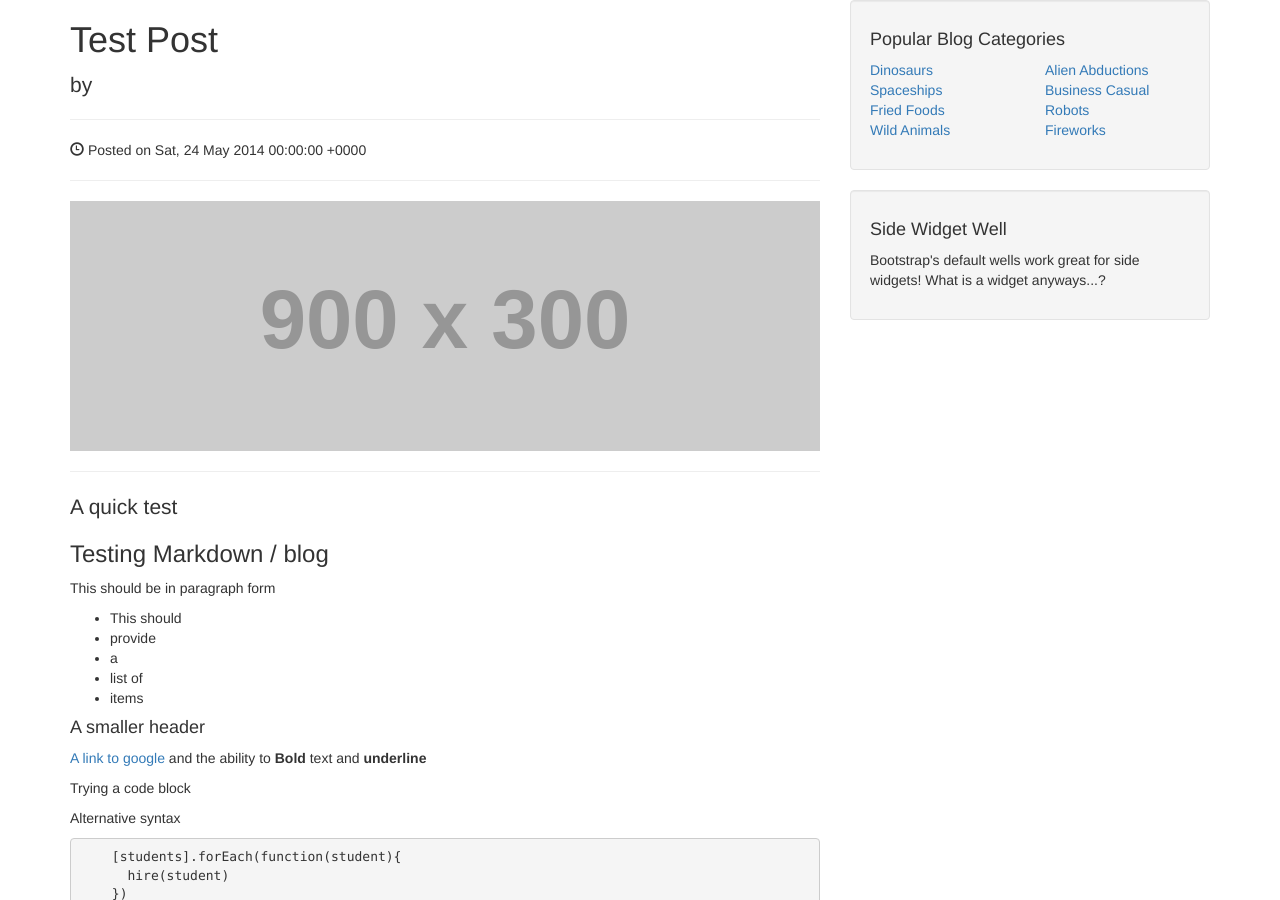
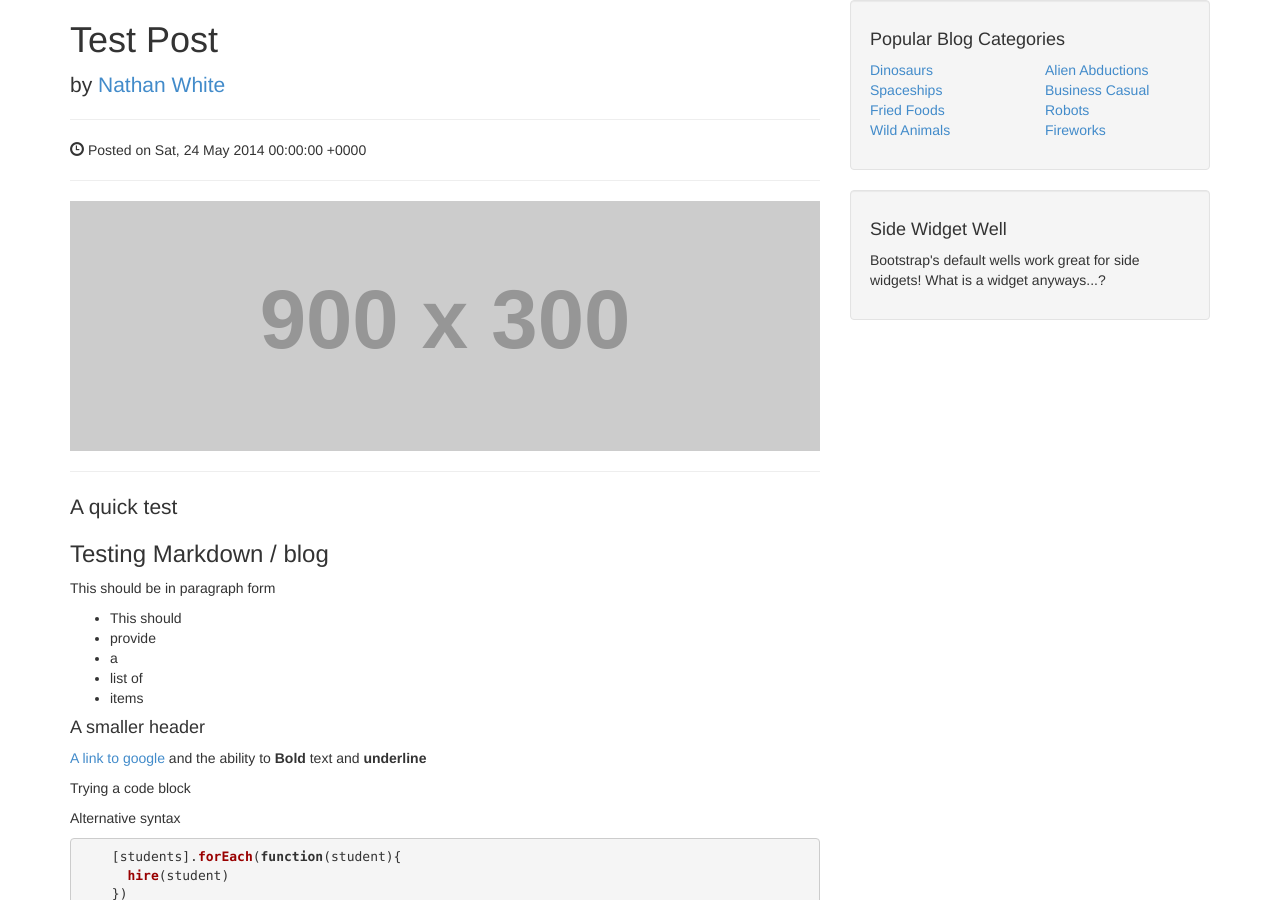
Before and after one commit to WebDevBootcamp/WebDevBootcamp.github.io, a Jekyll site: the page built from _posts/2014-05-24-Test-Post.md, in a window 1280 px wide and 900 px high. Built offline with Jekyll 4.4.1, drawn with Linux system fonts in a browser that asks for light colours; nearby versions of some CDN libraries; library files that are not in the unit come from our copies.

Commit message:
fixed relative pathing

```diff
--- a/_includes/head.html
+++ b/_includes/head.html
@@ -7,14 +7,14 @@
     <title>{{ page.title }}</title>
 
     <!-- Bootstrap core CSS -->
-    <link href="css/bootstrap.css" rel="stylesheet">
+    <link href="{{ site.url }}/css/bootstrap.css" rel="stylesheet">
 
     <!-- Add custom CSS here -->
-    <link href="css/stylish-portfolio.css" rel="stylesheet">
-    <link href="font-awesome/css/font-awesome.min.css" rel="stylesheet">
+    <link href="{{ site.url }}/css/stylish-portfolio.css" rel="stylesheet">
+    <link href="{{ site.url }}/font-awesome/css/font-awesome.min.css" rel="stylesheet">
 
-    <link href="css/syntax-highlighter.css" rel="stylesheet">
+    <link href="{{ site.url }}/css/syntax-highlighter.css" rel="stylesheet">
 
-    <script src="js/jquery-1.10.2.js"></script>
-    <script src="js/bootstrap.js"></script>
+    <script src="{{ site.url }}/js/jquery-1.10.2.js"></script>
+    <script src="{{ site.url }}/js/bootstrap.js"></script>
 </head>
--- a/_posts/2014-05-24-Test-Post.md
+++ b/_posts/2014-05-24-Test-Post.md
@@ -1,6 +1,7 @@
 ---
 layout: post
 title: Test Post
+author: Nathan White
 category: Coding
 tags: blog test
 published: true
```
